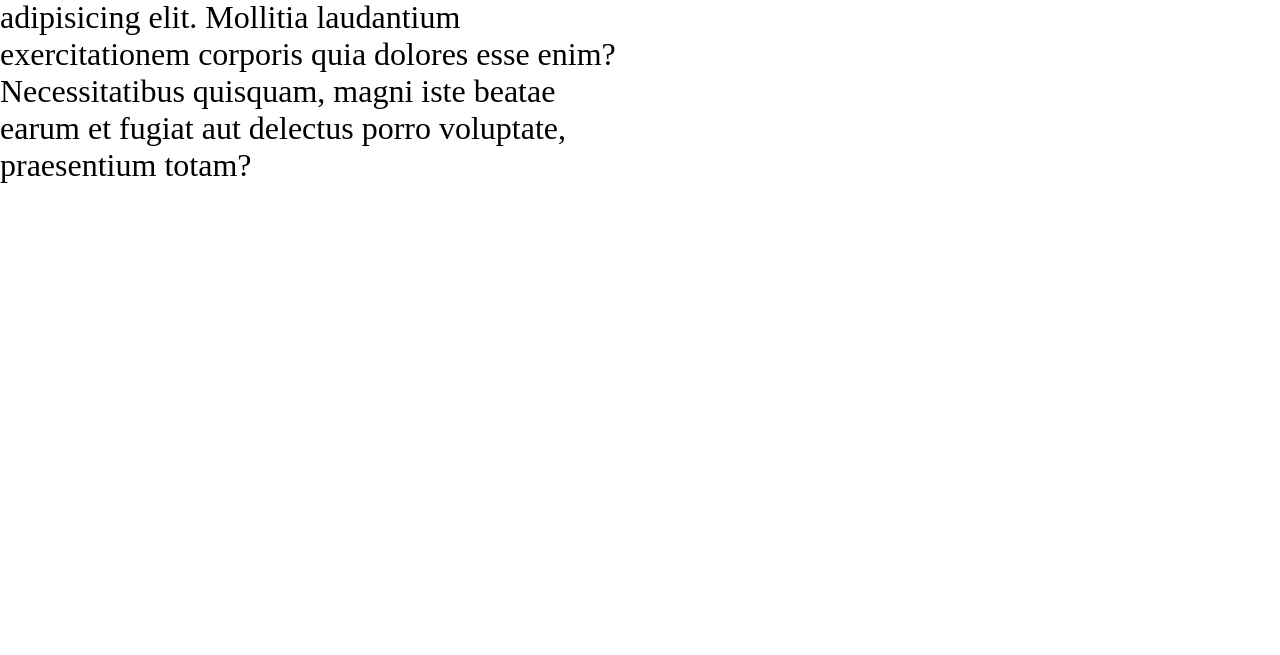
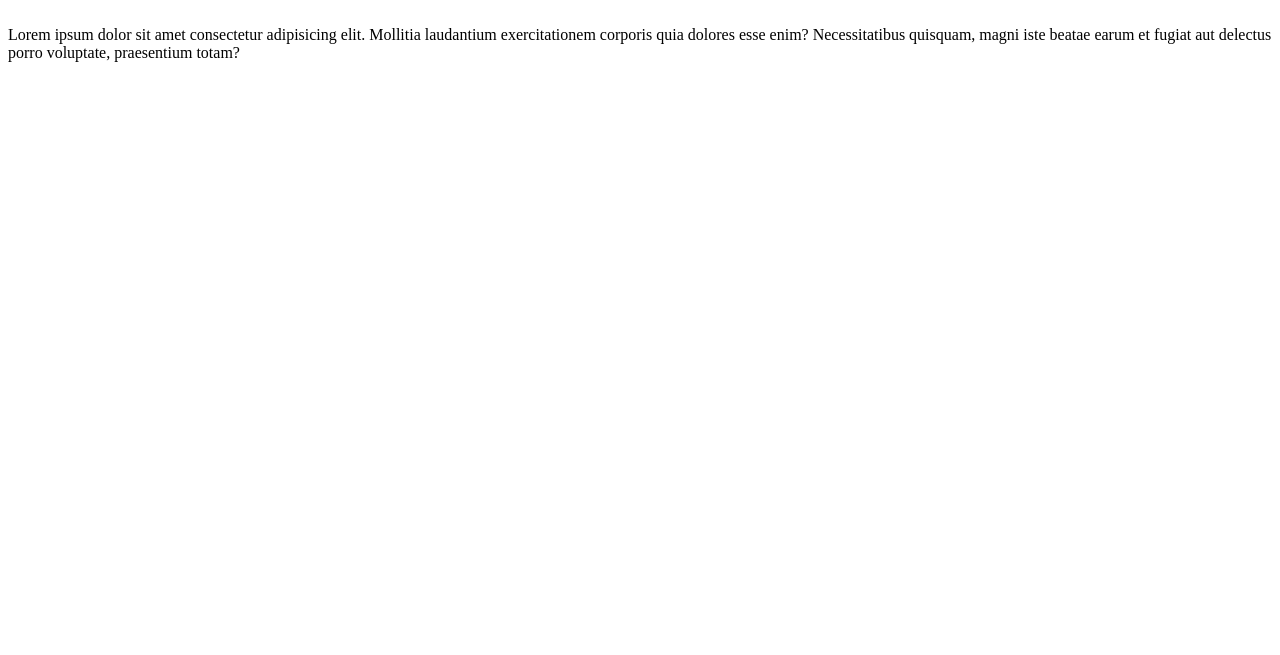
Before and after one commit to gitdagray/css_course, a plain HTML site: page 05_lesson_starter/index.html in a window 1280 px wide. Shown: the part 145-800 px from the top of the page. Drawn offline with Linux system fonts and the light colour scheme.

Commit message:
reset style

```diff
--- a/05_lesson_starter/css/style.css
+++ b/05_lesson_starter/css/style.css
@@ -1,25 +1,6 @@
-* {
-    margin: 0;
-    padding: 0;
-    box-sizing: border-box;
-}
-
-body {
-    min-height: 100vh;
-}
-
 h1 {
     border: 2px dashed red;
     width: 50%;
     font-size: 3rem;
     padding: 0.5em;
 }
-
-main {
-    font-size: 2rem;
-}
-
-p {
-    font-size: 2rem;
-    width: 40ch;
-}
```
